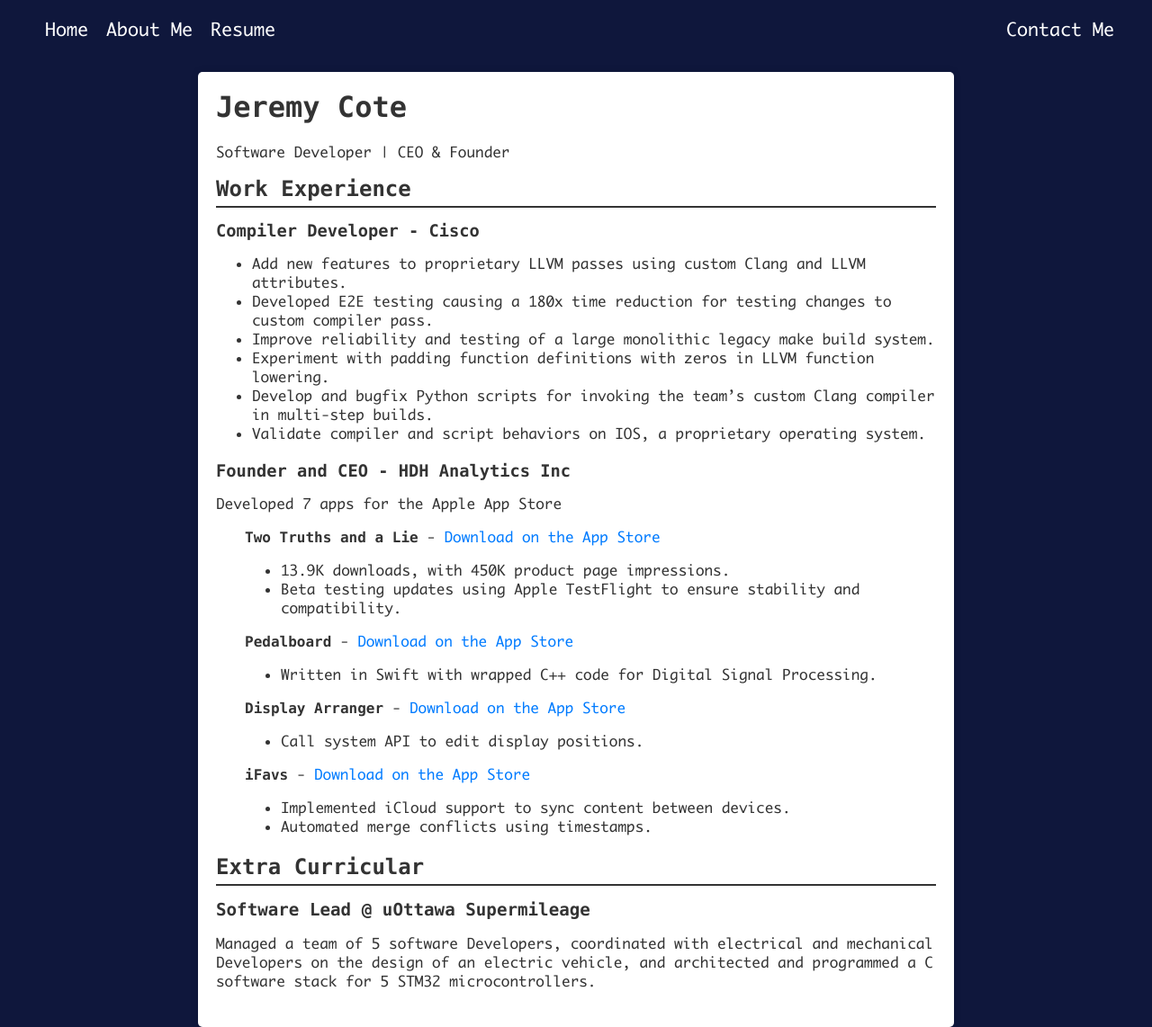
After one commit to jeremycote/CSI3140-Website, a PHP site: page /jeremy/resume.html in a window 1280 px wide. The commit adds this page. Shown: the whole page at 90% size. Run offline with PHP 8.4, Linux system fonts and the light colour scheme.

Commit message:
Soumission L1

```diff
--- a/public/index.html
+++ b/public/index.html
@@ -6,8 +6,10 @@
   </head>
   <body>
     <div class="center-box">
-      <a class="neon-glow-yellow" href="jeremy.html">Jeremy Cote</a>
-      <a class="neon-glow-green" href="jasmin/portfolio.html">Jasmin Cartier</a>
+      <a class="neon-glow-yellow" href="./jeremy/jeremy.html">Jeremy Cote</a>
+      <a class="neon-glow-green" href="./jasmin/portfolio.html"
+        >Jasmin Cartier</a
+      >
     </div>
   </body>
 </html>
--- a/public/jasmin/portfolio.html
+++ b/public/jasmin/portfolio.html
@@ -3,14 +3,15 @@
 <html>
   <head>
     <title>Portfolio</title>
-    <link rel="stylesheet" type="text/css" href="portfolio.css" />
+    <link rel="stylesheet" type="text/css" href="styleJasmin.css" />
   </head>
   <body>
     <nav>
+      <a href = '../index.html'>home</a>
+      <a>></a>
       <a>Jasmin Cartier</a>
       <a href = 'resume_jasmin.html'>My resume</a>
       <a href = 'project_jasmin.html'>Projects</a>
-      <a href = '../index.html'>home</a>
       <div class="right">
         <a href = 'mailto:jcart028@uottawa.ca'>Contact Me</a>
       </div>
--- a/public/jasmin/project_jasmin.html
+++ b/public/jasmin/project_jasmin.html
@@ -1,14 +1,15 @@
 <html>
   <head>
     <title>Portfolio</title>
-    <link rel="stylesheet" type="text/css" href="portfolio.css" />
+    <link rel="stylesheet" type="text/css" href="styleJasmin.css" />
   </head>
   <body>
     <nav>
+      <a href = '../index.html'>home</a>
+      <a>></a>
       <a href = 'portfolio.html'>Jasmin Cartier</a>
       <a href = 'resume_jasmin.html'>My resume</a>
       <a>Projects</a>
-      <a href = '../index.html'>home</a>
       <div class="right">
         <a href = 'mailto:jcart028@uottawa.ca'>Contact Me</a>
       </div>
--- /dev/null
+++ b/public/jeremy/resume.css
@@ -0,0 +1,52 @@
+.container {
+  max-width: 800px;
+  margin-top: 5em;
+  margin-inline: auto;
+  padding: 20px;
+  background-color: #fff;
+  border-radius: 5px;
+  box-shadow: 0 0 10px rgba(0, 0, 0, 0.1);
+  color: #333;
+}
+h1,
+h2,
+h3 {
+  margin-top: 0;
+  color: #333;
+  font-family: "Monaco" ;
+}
+h2 {
+  border-bottom: 2px solid #333;
+  padding-bottom: 5px;
+  margin-bottom: 15px;
+}
+.cv-section {
+  margin-bottom: 20px;
+}
+.cv-section-header {
+  font-size: 1.2em;
+  font-weight: bold;
+  margin-bottom: 10px;
+}
+.skills-list {
+  list-style-type: none;
+  padding: 0;
+}
+.skills-list li {
+  margin-bottom: 10px;
+  color: #555;
+}
+.work-experience-item {
+  margin-bottom: 20px;
+}
+.work-experience-item h3 {
+  margin-bottom: 5px;
+}
+.app-info {
+  margin-bottom: 10px;
+  margin-left: 2em;
+}
+.app-info a {
+  color: #007bff;
+  text-decoration: none;
+}
--- /dev/null
+++ b/public/jeremy/resume.html
@@ -0,0 +1,124 @@
+<!DOCTYPE html>
+<html>
+  <head>
+    <title>Portfolio</title>
+    <link rel="stylesheet" type="text/css" href="../styles.css" />
+    <link rel="stylesheet" type="text/css" href="resume.css" />
+  </head>
+  <body>
+    <nav>
+      <a href="../index.html">Home</a>
+      <a href="jeremy.html">About Me</a>
+      <a href="resume.html">Resume</a>
+      <div class="right">
+        <a href="mailto:jcote034@uottawa.ca">Contact Me</a>
+      </div>
+    </nav>
+    <div class="container">
+      <header>
+        <h1>Jeremy Cote</h1>
+        <p>Software Developer | CEO & Founder</p>
+      </header>
+      <section class="cv-section">
+        <h2>Work Experience</h2>
+        <div class="work-experience-item">
+          <h3>Compiler Developer - Cisco</h3>
+          <ul>
+            <li>
+              Add new features to proprietary LLVM passes using custom Clang and
+              LLVM attributes.
+            </li>
+            <li>
+              Developed E2E testing causing a 180x time reduction for testing
+              changes to custom compiler pass.
+            </li>
+            <li>
+              Improve reliability and testing of a large monolithic legacy make
+              build system.
+            </li>
+            <li>
+              Experiment with padding function definitions with zeros in LLVM
+              function lowering.
+            </li>
+            <li>
+              Develop and bugfix Python scripts for invoking the team’s custom
+              Clang compiler in multi-step builds.
+            </li>
+            <li>
+              Validate compiler and script behaviors on IOS, a proprietary
+              operating system.
+            </li>
+          </ul>
+        </div>
+        <div class="work-experience-item">
+          <h3>Founder and CEO - HDH Analytics Inc</h3>
+          <p>Developed 7 apps for the Apple App Store</p>
+          <div class="app-info">
+            <strong>Two Truths and a Lie</strong> -
+            <a
+              href="https://apps.apple.com/us/app/two-truths-and-a-lie-imessage/id1601860378"
+              >Download on the App Store</a
+            >
+            <ul>
+              <li>13.9K downloads, with 450K product page impressions.</li>
+              <li>
+                Beta testing updates using Apple TestFlight to ensure stability
+                and compatibility.
+              </li>
+            </ul>
+          </div>
+          <div class="app-info">
+            <strong>Pedalboard</strong> -
+            <a
+              href="https://apps.apple.com/app/apple-store/id1584890462?pt=121840887&ct=HDHAnalyticsWebsite&mt=8"
+              >Download on the App Store</a
+            >
+            <ul>
+              <li>
+                Written in Swift with wrapped C++ code for Digital Signal
+                Processing.
+              </li>
+            </ul>
+          </div>
+          <div class="app-info">
+            <strong>Display Arranger</strong> -
+            <a
+              href="https://apps.apple.com/bg/app/display-arranger/id6475056370"
+              >Download on the App Store</a
+            >
+            <ul>
+              <li>Call system API to edit display positions.</li>
+            </ul>
+          </div>
+          <div class="app-info">
+            <strong>iFavs</strong> -
+            <a
+              href="https://apps.apple.com/app/apple-store/id1523364813?pt=121840887&ct=iFavsHDHAnalyticsWebsite&mt=8"
+              >Download on the App Store</a
+            >
+            <ul>
+              <li>
+                Implemented iCloud support to sync content between devices.
+              </li>
+              <li>Automated merge conflicts using timestamps.</li>
+            </ul>
+          </div>
+        </div>
+      </section>
+      <section class="cv-section">
+        <h2>Extra Curricular</h2>
+        <div class="cv-section-content">
+          <div class="cv-section-header">
+            Software Lead @ uOttawa Supermileage
+          </div>
+          <p>
+            Managed a team of 5 software Developers, coordinated with electrical
+            and mechanical Developers on the design of an electric vehicle, and
+            architected and programmed a C software stack for 5 STM32
+            microcontrollers.
+          </p>
+        </div>
+      </section>
+    </div>
+  </body>
+</html>
--- a/public/styles.css
+++ b/public/styles.css
@@ -57,7 +57,8 @@
   color: var(--neon-blue-color);
 }
 
-h1 {
+h1,
+h2 {
   font-family: "jailbolt";
 }
 
@@ -88,6 +89,14 @@
   margin: 0.5em;
   margin-top: auto;
   margin-bottom: auto;
+  text-decoration: none;
+  color: var(--default-text-color);
+  cursor: pointer;
+}
+
+nav > a:hover,
+nav > * > a:hover {
+  color: var(--neon-pink-color);
 }
 
 nav > .right {
@@ -157,6 +166,29 @@
   margin: 0;
 }
 
+.section > h2 {
+  color: var(--neon-green-color);
+  font-size: 2em;
+  text-align: center;
+  margin: 0;
+}
+
+.section > .project-cover-image {
+  display: flex;
+  flex-direction: column;
+  text-align: center;
+}
+
+.section > .project-cover-image > img {
+  width: auto;
+  height: 32em;
+  object-fit: contain;
+}
+
+.section > .project-cover-image > p {
+  margin-inline: 16em;
+}
+
 .center-box {
   margin-inline: auto;
   margin-top: auto;
```
Also changed, not shown: public/jasmin/resume_jasmin.html (+21 -5 lines), public/jasmin/styleCV.css (deleted, +0 -15 lines), public/jasmin/styleJasmin.css (renamed from public/jasmin/portfolio.css, +8 -0 lines), public/jeremy.html (deleted, +0 -42 lines), public/jeremy/jeremy.html (added, +69 -0 lines), public/images/pedalboard.webp (added), public/images/shell-ecomarathon.webp (added), 2 other files.
